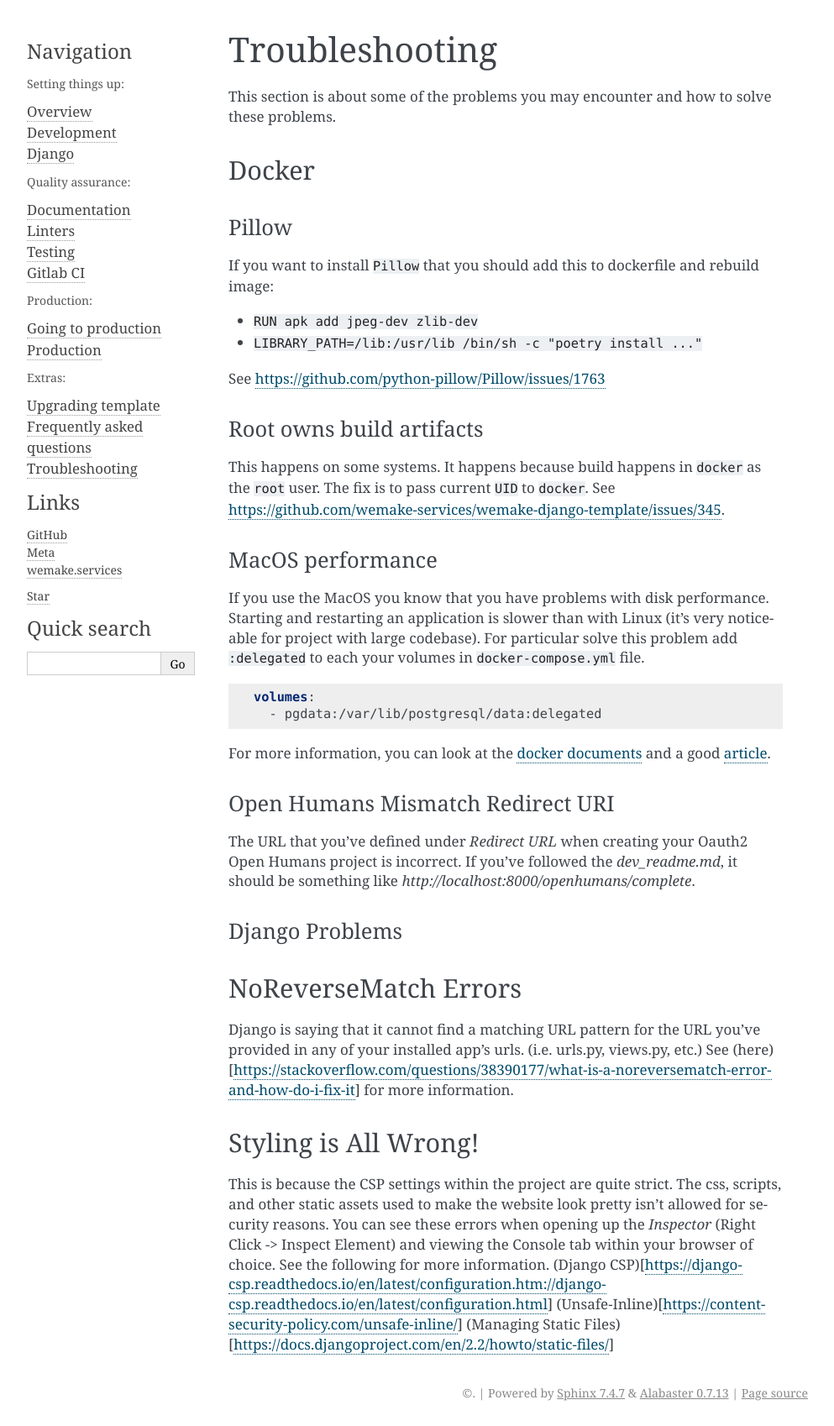
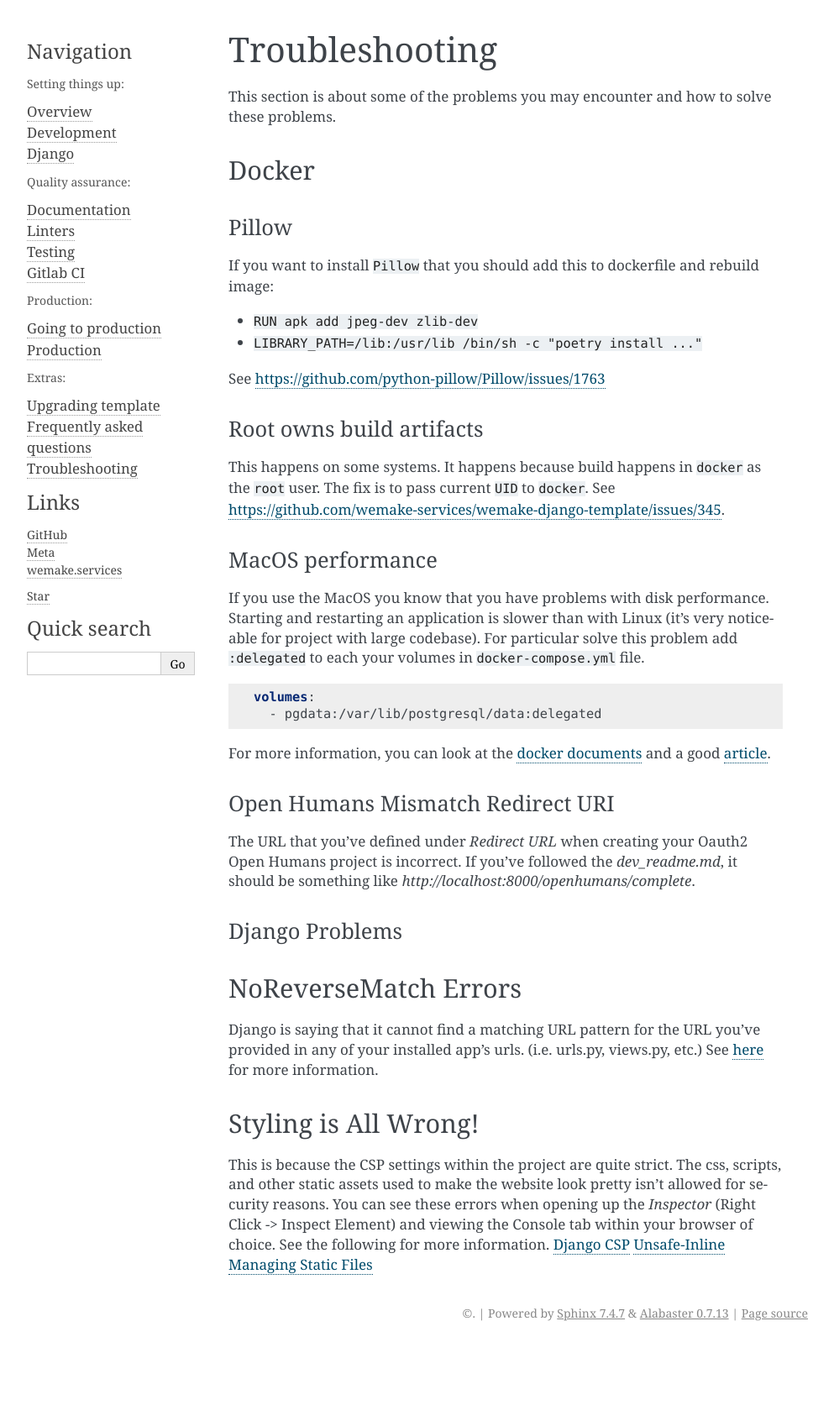
Before and after one commit to alan-turing-institute/AutSPACEs, a Sphinx documentation site: the page built from docs/pages/template/troubleshooting.rst, in a window 1280 px wide. Shown: the whole page at 84% size, without its empty margins (148-1141 px from the left). Built offline with Sphinx 7.4.7, drawn with Linux system fonts in a browser that asks for light colours; pages that are not in the unit, such as notebooks, are missing from menus; after the commit the page ends 1603 px from its top, so only the background shows below that.

Commit message:
style: Corect formatting issue with troubleshoot doc

```diff
--- a/docs/pages/template/troubleshooting.rst
+++ b/docs/pages/template/troubleshooting.rst
@@ -55,11 +55,11 @@
 
 NoReverseMatch Errors
 ---------------------
-Django is saying that it cannot find a matching URL pattern for the URL you've provided in any of your installed app's urls. (i.e. urls.py, views.py, etc.) See (here)[https://stackoverflow.com/questions/38390177/what-is-a-noreversematch-error-and-how-do-i-fix-it] for more information.
+Django is saying that it cannot find a matching URL pattern for the URL you've provided in any of your installed app's urls. (i.e. urls.py, views.py, etc.) See `here <https://stackoverflow.com/questions/38390177/what-is-a-noreversematch-error-and-how-do-i-fix-it>`_ for more information.
 
 Styling is All Wrong!
 ---------------------
 This is because the CSP settings within the project are quite strict. The css, scripts, and other static assets used to make the website look pretty isn't allowed for security reasons. You can see these errors when opening up the `Inspector` (Right Click -> Inspect Element) and viewing the Console tab within your browser of choice. See the following for more information.
-(Django CSP)[https://django-csp.readthedocs.io/en/latest/configuration.htm://django-csp.readthedocs.io/en/latest/configuration.html]
-(Unsafe-Inline)[https://content-security-policy.com/unsafe-inline/]
-(Managing Static Files)[https://docs.djangoproject.com/en/2.2/howto/static-files/]
+`Django CSP <https://django-csp.readthedocs.io/en/latest/configuration.htm://django-csp.readthedocs.io/en/latest/configuration.html>`_
+`Unsafe-Inline <https://content-security-policy.com/unsafe-inline/>`_
+`Managing Static Files <https://docs.djangoproject.com/en/2.2/howto/static-files/>`_
```
